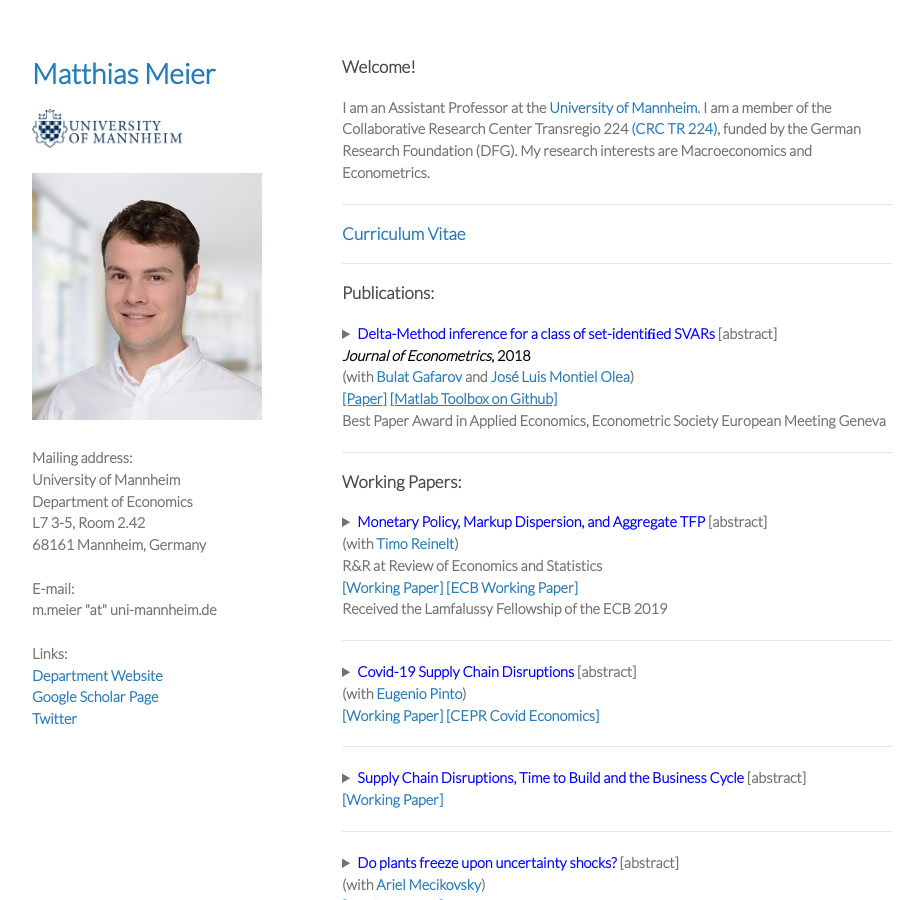
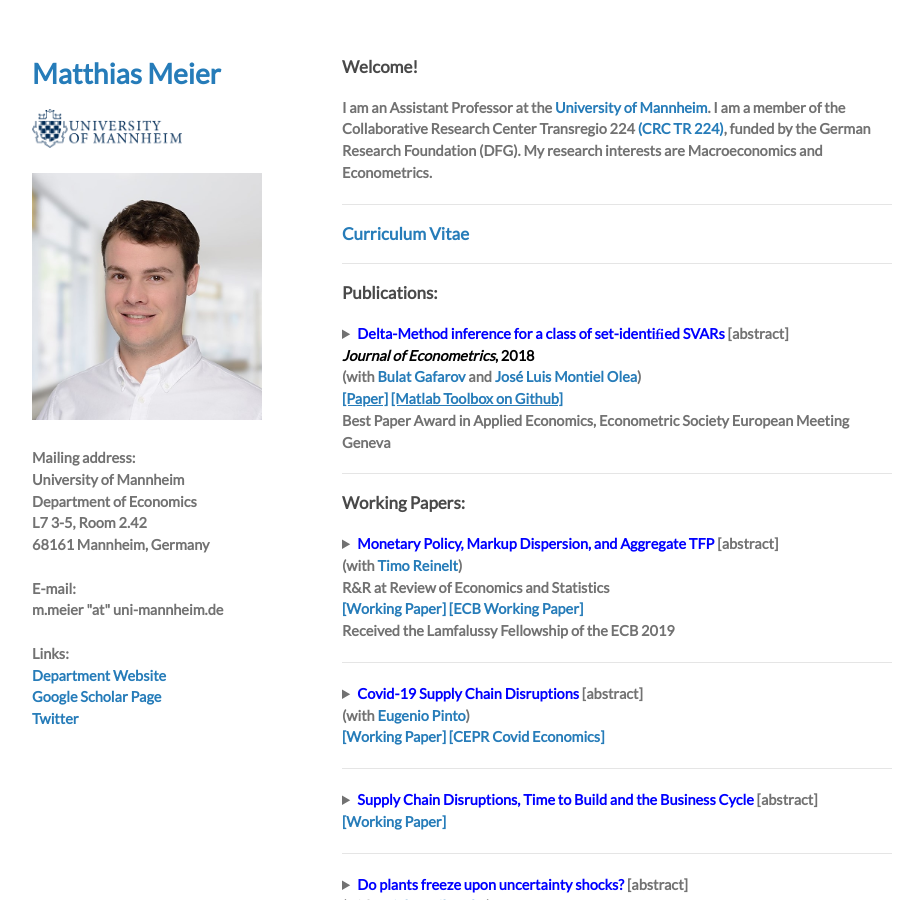
Before and after one commit to matthias-meier-econ/matthias-meier-econ.github.io, a Jekyll site: the page built from README.md, in a window 1280 px wide and 900 px high. Shown: the whole window, without its empty margins (178-1101 px from the left). Built offline with Jekyll 4.4.1, drawn with Linux system fonts in a browser that asks for light colours; our own code applies the rules of GitHub Pages for plain Markdown files; a script that is not in the unit is left out; the repository's description, which GitHub fills in, is left out.

Commit message:
update local css: change font to Lato

```diff
--- a/_layouts/default.html
+++ b/_layouts/default.html
@@ -8,7 +8,7 @@
 {% seo %}
 	<!--Add font from external source: -->
 	<link rel="preconnect" href="https://fonts.gstatic.com">
-	<link href="https://fonts.googleapis.com/css2?family=Lato:wght@300&display=swap" rel="stylesheet">
+	<link href="https://fonts.googleapis.com/css2?family=Lato&display=swap" rel="stylesheet">
 
     <link rel="stylesheet" href="https://matthias-meier-econ.github.io/css/custom_style.css">
     <!--link rel="stylesheet" href="{{ "/assets/css/style.css?v=" | append: site.github.build_revision | relative_url }}">
```
